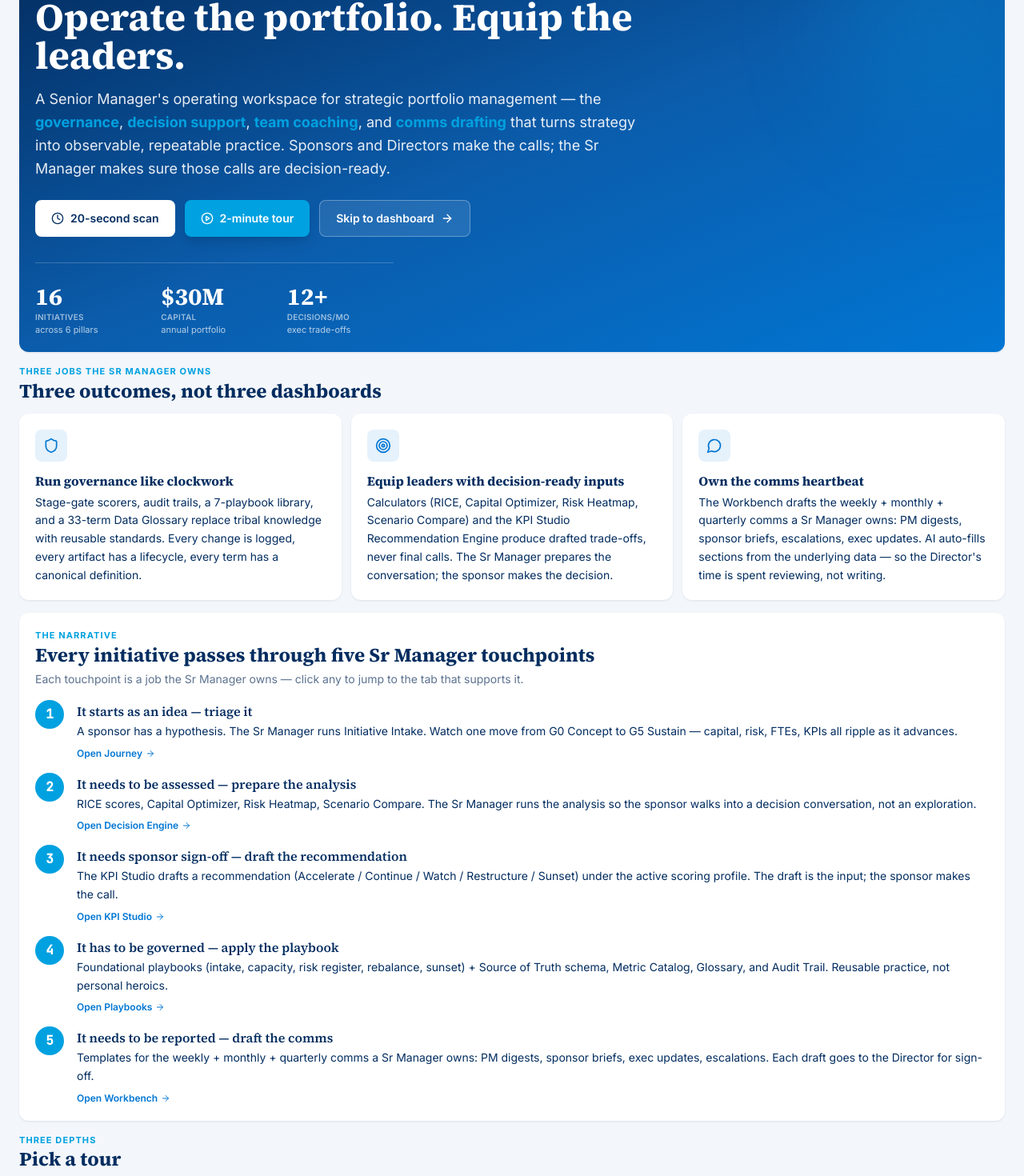
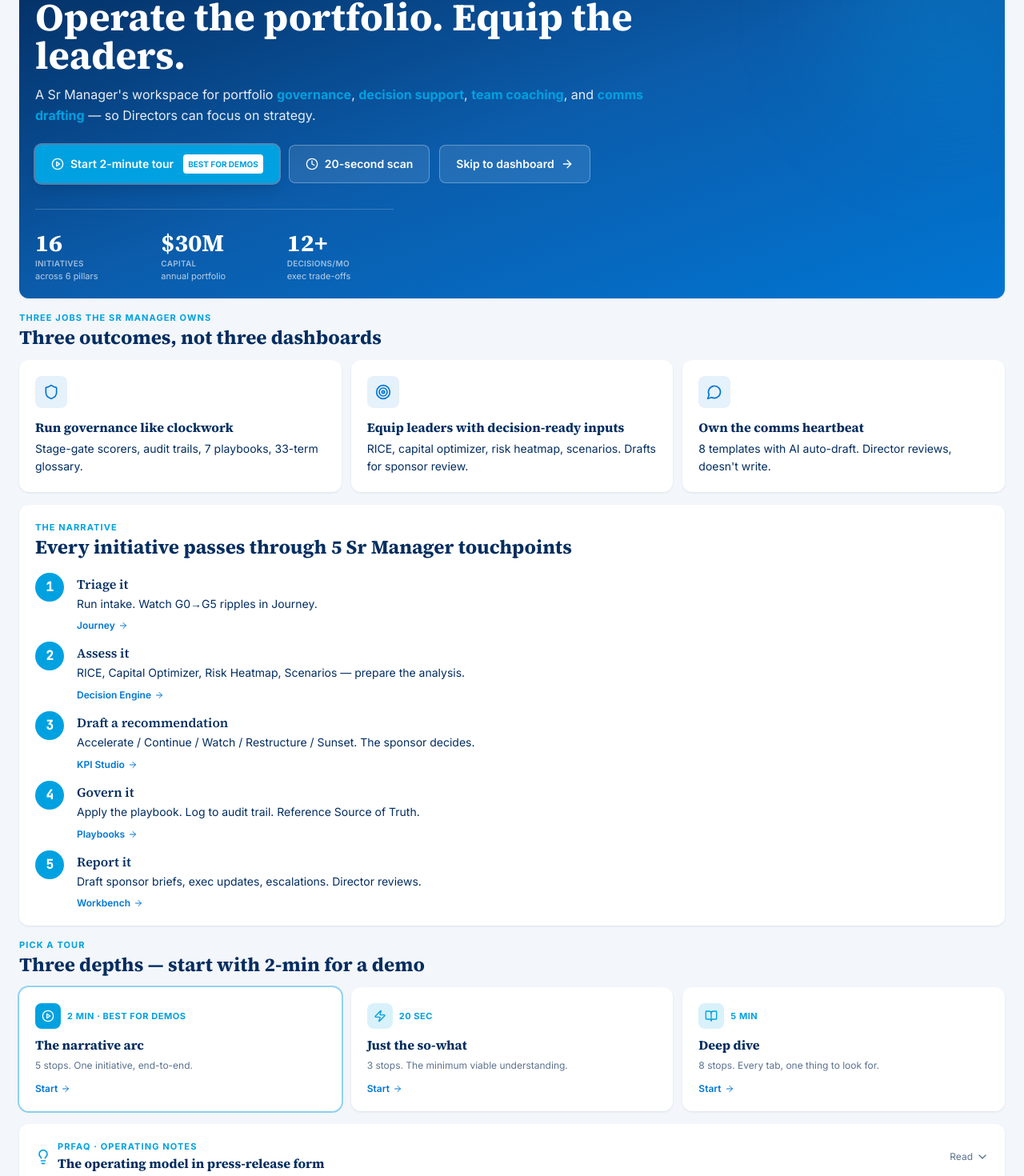
Before and after one commit to saurabhj1986/portfolioiq-demo, a React (Vite) app: page / in a window 1280 px wide. Shown: the part 248-1718 px from the top of the page at 80% size. Built offline with nearby package versions, Linux system fonts and the light colour scheme.

Commit message:
Aggressive trim for 5-min interview demo: Welcome hero/outcomes/narrative shorter; PRFAQ collapsed; 2-min tour featured as 'BEST FOR DEMOS'; tab headers tighter; Decision Engine framework explanations now collapsible

```diff
--- a/src/components/KPIStudio.jsx
+++ b/src/components/KPIStudio.jsx
@@ -309,9 +309,7 @@ export default function KPIStudio() {
           <Settings className="w-6 h-6 text-sflight flex-shrink-0 mt-0.5" />
           <div className="flex-1">
             <h2 className="text-lg font-serif font-bold">KPI Studio &amp; Recommendation Engine</h2>
-            <p className="text-sm text-white/80 mt-1 leading-relaxed">
-              Define which KPIs matter, weight them to reflect the moment, and let the engine <strong className="text-sflight">draft</strong> a recommendation for every initiative: Accelerate / Continue / Watch / Restructure / Sunset. Switch profiles to test the lens — Margin-First vs Innovation-First vs Trust-First — and see how the drafts shift. <em className="text-white/70">These are starting drafts for the sponsor conversation, not final decisions.</em>
-            </p>
+            <p className="text-sm text-white/80 mt-1">Pick a profile. Engine <strong className="text-sflight">drafts</strong> Accelerate / Continue / Watch / Restructure / Sunset for every initiative. <em className="text-white/70">Drafts for sponsor review — not final calls.</em></p>
           </div>
         </div>
       </div>
--- a/src/components/PortfolioJourney.jsx
+++ b/src/components/PortfolioJourney.jsx
@@ -271,12 +271,10 @@ export default function PortfolioJourney() {
           <Sparkles className="w-6 h-6 text-sflight flex-shrink-0 mt-1" />
           <div className="flex-1">
             <h2 className="text-lg font-serif font-bold">Portfolio Journey — End-to-End Lifecycle</h2>
-            <p className="text-sm text-white/80 mt-1 leading-relaxed">
-              Watch a single initiative move from inception (G0) to value realization (G5) — and see how every stage ripples across <strong>KPIs</strong>, <strong>Pillars</strong>, <strong>Risks</strong>, <strong>Capital</strong>, and <strong>Resources</strong>. Press Play, step manually, or click any stage on the timeline to jump.
-            </p>
+            <p className="text-sm text-white/80 mt-1">Watch one initiative move G0→G5. See how each stage ripples across <strong>KPIs · Pillars · Risks · Capital · Resources</strong>. Press Play.</p>
           </div>
         </div>
-        <div className="mt-3 pt-3 border-t border-white/10 flex items-baseline justify-between text-xs">
+        <div className="mt-3 pt-3 border-t border-white/10 flex items-baseline justify-between text-xs flex-wrap gap-2">
           <span className="text-white/60">Tracking: <span className="text-white font-semibold">{initiative.name}</span> ({initiative.id})</span>
           <span className="text-white/60">Pillar: <span className="text-white font-semibold">{pillar.name}</span> · Sponsor: <span className="text-white">{initiative.sponsor}</span></span>
         </div>
--- a/src/components/TeamCockpit.jsx
+++ b/src/components/TeamCockpit.jsx
@@ -190,9 +190,7 @@ export default function TeamCockpit() {
           <Users className="w-6 h-6 text-sflight flex-shrink-0 mt-0.5" />
           <div className="flex-1">
             <h2 className="text-lg font-serif font-bold">Team Cockpit — 4 Portfolio Managers</h2>
-            <p className="text-sm text-white/80 mt-1 leading-relaxed">
-              People-leadership view for the Sr Manager role (4 direct reports per JR337298). AI surfaces coaching opportunities, drafts weekly briefs for 1:1 prep, and automates the routine notifications that usually slip. Designed for the actual reality of the team — including <strong className="text-sflight">Marcus's parental leave starting June 17</strong>, which is the hiring driver per Kathrin's screening notes.
-            </p>
+            <p className="text-sm text-white/80 mt-1">AI surfaces coaching opportunities, drafts weekly 1:1 prep, automates routine notifications. Includes leave-coverage detection.</p>
           </div>
           <div className="text-right flex-shrink-0">
             <div className="text-xs text-white/60">Urgent items</div>
--- a/src/components/Welcome.jsx
+++ b/src/components/Welcome.jsx
@@ -78,15 +78,15 @@ function NarrativeStep({ num, tab, navigateTo, title, description, cta }) {
   );
 }
 
-function TourCard({ duration, title, description, onClick, icon: Icon, active }) {
+function TourCard({ duration, title, description, onClick, icon: Icon, active, featured }) {
   return (
     <button
       onClick={onClick}
-      className={`card card-hover text-left flex flex-col items-start group transition-all ${active ? 'ring-2 ring-sflight bg-sflight/5' : ''}`}
+      className={`card card-hover text-left flex flex-col items-start group transition-all ${active ? 'ring-2 ring-sflight bg-sflight/5' : featured ? 'ring-2 ring-sflight/40' : ''}`}
     >
       <div className="flex items-center gap-2 mb-2">
-        <div className={`w-8 h-8 rounded-lg grid place-items-center ${active ? 'bg-sflight text-white' : 'bg-sflight/15'}`}>
-          <Icon className={`w-4 h-4 ${active ? 'text-white' : 'text-sflight'}`} />
+        <div className={`w-8 h-8 rounded-lg grid place-items-center ${active || featured ? 'bg-sflight text-white' : 'bg-sflight/15'}`}>
+          <Icon className={`w-4 h-4 ${active || featured ? 'text-white' : 'text-sflight'}`} />
         </div>
         <span className="text-[11px] uppercase tracking-wider text-sflight font-bold">{duration}</span>
       </div>
@@ -205,6 +205,7 @@ function PRFAQ({ faqOpen, setFaqOpen }) {
 // =================== MAIN ===================
 export default function Welcome({ navigateTo, activeTour, tourStep, onStartTour, onCloseTour, onGoToStep }) {
   const [faqOpen, setFaqOpen] = useState(null);
+  const [prfaqOpen, setPrfaqOpen] = useState(false);
   const tourRef = useRef(null);
 
   // When a tour starts, scroll the panel into view (works whether triggered from
@@ -226,15 +227,16 @@ export default function Welcome({ navigateTo, activeTour, tourStep, onStartTour,
             <span className="text-[11px] uppercase tracking-widest text-sflight font-bold">PortfolioIQ</span>
           </div>
           <h1 className="text-4xl md:text-5xl font-serif font-bold leading-[1.05]">Operate the portfolio. Equip the leaders.</h1>
-          <p className="text-lg text-white/90 mt-4 leading-relaxed">
-            A Senior Manager's operating workspace for strategic portfolio management — the <strong className="text-sflight">governance</strong>, <strong className="text-sflight">decision support</strong>, <strong className="text-sflight">team coaching</strong>, and <strong className="text-sflight">comms drafting</strong> that turns strategy into observable, repeatable practice. Sponsors and Directors make the calls; the Sr Manager makes sure those calls are decision-ready.
+          <p className="text-base text-white/90 mt-3 leading-relaxed">
+            A Sr Manager's workspace for portfolio <strong className="text-sflight">governance</strong>, <strong className="text-sflight">decision support</strong>, <strong className="text-sflight">team coaching</strong>, and <strong className="text-sflight">comms drafting</strong> — so Directors can focus on strategy.
           </p>
           <div className="flex flex-wrap gap-3 mt-6">
-            <button onClick={() => onStartTour('20s')} className="bg-white text-sfnavy rounded-lg px-5 py-3 font-semibold hover:bg-white/90 transition flex items-center gap-2 text-sm">
+            <button onClick={() => onStartTour('2m')} className="bg-sflight text-white rounded-lg px-5 py-3 font-semibold hover:bg-sfblue transition flex items-center gap-2 text-sm shadow-lg ring-2 ring-white/30">
+              <PlayCircle className="w-4 h-4" /> Start 2-minute tour
+              <span className="text-[10px] bg-white text-sflight rounded px-1.5 py-0.5 font-bold ml-1">BEST FOR DEMOS</span>
+            </button>
+            <button onClick={() => onStartTour('20s')} className="bg-white/10 text-white border border-white/30 rounded-lg px-5 py-3 font-semibold hover:bg-white/20 transition flex items-center gap-2 text-sm">
               <Clock className="w-4 h-4" /> 20-second scan
-            </button>
-            <button onClick={() => onStartTour('2m')} className="bg-sflight text-white rounded-lg px-5 py-3 font-semibold hover:bg-sfblue transition flex items-center gap-2 text-sm shadow-lg">
-              <PlayCircle className="w-4 h-4" /> 2-minute tour
             </button>
             <button onClick={() => navigateTo('dashboard')} className="bg-white/10 text-white border border-white/30 rounded-lg px-5 py-3 font-semibold hover:bg-white/20 transition flex items-center gap-2 text-sm">
               Skip to dashboard <ArrowRight className="w-4 h-4" />
@@ -255,50 +257,37 @@ export default function Welcome({ navigateTo, activeTour, tourStep, onStartTour,
           <h2 className="text-2xl font-serif font-bold text-sfnavy">Three outcomes, not three dashboards</h2>
         </div>
         <div className="grid grid-cols-1 md:grid-cols-3 gap-3">
-          <OutcomeCard
-            icon={Shield}
-            title="Run governance like clockwork"
-            description="Stage-gate scorers, audit trails, a 7-playbook library, and a 33-term Data Glossary replace tribal knowledge with reusable standards. Every change is logged, every artifact has a lifecycle, every term has a canonical definition."
-          />
-          <OutcomeCard
-            icon={Target}
-            title="Equip leaders with decision-ready inputs"
-            description="Calculators (RICE, Capital Optimizer, Risk Heatmap, Scenario Compare) and the KPI Studio Recommendation Engine produce drafted trade-offs, never final calls. The Sr Manager prepares the conversation; the sponsor makes the decision."
-          />
-          <OutcomeCard
-            icon={MessageCircle}
-            title="Own the comms heartbeat"
-            description="The Workbench drafts the weekly + monthly + quarterly comms a Sr Manager owns: PM digests, sponsor briefs, escalations, exec updates. AI auto-fills sections from the underlying data — so the Director's time is spent reviewing, not writing."
-          />
+          <OutcomeCard icon={Shield}         title="Run governance like clockwork"           description="Stage-gate scorers, audit trails, 7 playbooks, 33-term glossary." />
+          <OutcomeCard icon={Target}         title="Equip leaders with decision-ready inputs" description="RICE, capital optimizer, risk heatmap, scenarios. Drafts for sponsor review." />
+          <OutcomeCard icon={MessageCircle}  title="Own the comms heartbeat"                  description="8 templates with AI auto-draft. Director reviews, doesn't write." />
         </div>
       </section>
 
-      {/* THE NARRATIVE ARC — initiative as a story */}
+      {/* THE NARRATIVE ARC — initiative as a story (one line per step) */}
       <section className="card">
         <div className="mb-4">
           <div className="text-[11px] uppercase tracking-widest text-sflight font-bold">The narrative</div>
-          <h2 className="text-2xl font-serif font-bold text-sfnavy">Every initiative passes through five Sr Manager touchpoints</h2>
-          <p className="text-sm text-sfmuted mt-1">Each touchpoint is a job the Sr Manager owns — click any to jump to the tab that supports it.</p>
+          <h2 className="text-2xl font-serif font-bold text-sfnavy">Every initiative passes through 5 Sr Manager touchpoints</h2>
         </div>
-        <div className="space-y-4">
-          <NarrativeStep num={1} tab="journey"   navigateTo={navigateTo} title="It starts as an idea — triage it" description="A sponsor has a hypothesis. The Sr Manager runs Initiative Intake. Watch one move from G0 Concept to G5 Sustain — capital, risk, FTEs, KPIs all ripple as it advances." cta="Open Journey" />
-          <NarrativeStep num={2} tab="decision"  navigateTo={navigateTo} title="It needs to be assessed — prepare the analysis" description="RICE scores, Capital Optimizer, Risk Heatmap, Scenario Compare. The Sr Manager runs the analysis so the sponsor walks into a decision conversation, not an exploration." cta="Open Decision Engine" />
-          <NarrativeStep num={3} tab="kpi"       navigateTo={navigateTo} title="It needs sponsor sign-off — draft the recommendation" description="The KPI Studio drafts a recommendation (Accelerate / Continue / Watch / Restructure / Sunset) under the active scoring profile. The draft is the input; the sponsor makes the call." cta="Open KPI Studio" />
-          <NarrativeStep num={4} tab="playbooks" navigateTo={navigateTo} title="It has to be governed — apply the playbook" description="Foundational playbooks (intake, capacity, risk register, rebalance, sunset) + Source of Truth schema, Metric Catalog, Glossary, and Audit Trail. Reusable practice, not personal heroics." cta="Open Playbooks" />
-          <NarrativeStep num={5} tab="workbench" navigateTo={navigateTo} title="It needs to be reported — draft the comms" description="Templates for the weekly + monthly + quarterly comms a Sr Manager owns: PM digests, sponsor briefs, exec updates, escalations. Each draft goes to the Director for sign-off." cta="Open Workbench" />
+        <div className="space-y-3">
+          <NarrativeStep num={1} tab="journey"   navigateTo={navigateTo} title="Triage it"            description="Run intake. Watch G0→G5 ripples in Journey." cta="Journey" />
+          <NarrativeStep num={2} tab="decision"  navigateTo={navigateTo} title="Assess it"            description="RICE, Capital Optimizer, Risk Heatmap, Scenarios — prepare the analysis." cta="Decision Engine" />
+          <NarrativeStep num={3} tab="kpi"       navigateTo={navigateTo} title="Draft a recommendation" description="Accelerate / Continue / Watch / Restructure / Sunset. The sponsor decides." cta="KPI Studio" />
+          <NarrativeStep num={4} tab="playbooks" navigateTo={navigateTo} title="Govern it"            description="Apply the playbook. Log to audit trail. Reference Source of Truth." cta="Playbooks" />
+          <NarrativeStep num={5} tab="workbench" navigateTo={navigateTo} title="Report it"            description="Draft sponsor briefs, exec updates, escalations. Director reviews." cta="Workbench" />
         </div>
       </section>
 
-      {/* TOUR SELECTOR */}
+      {/* TOUR SELECTOR — 2-min is featured */}
       <section>
         <div className="mb-3">
-          <div className="text-[11px] uppercase tracking-widest text-sflight font-bold">Three depths</div>
-          <h2 className="text-2xl font-serif font-bold text-sfnavy">Pick a tour</h2>
+          <div className="text-[11px] uppercase tracking-widest text-sflight font-bold">Pick a tour</div>
+          <h2 className="text-2xl font-serif font-bold text-sfnavy">Three depths — start with 2-min for a demo</h2>
         </div>
         <div className="grid grid-cols-1 md:grid-cols-3 gap-3">
-          <TourCard duration="20 seconds" title="Just the so-what" description="3 stops. The minimum viable understanding for someone with no time." icon={Zap} onClick={() => onStartTour('20s')} active={activeTour === '20s'} />
-          <TourCard duration="2 minutes"   title="The narrative arc" description="5 stops. One initiative, end-to-end. Why each engine exists." icon={PlayCircle} onClick={() => onStartTour('2m')} active={activeTour === '2m'} />
-          <TourCard duration="5 minutes"   title="Deep dive"        description="8 stops. Every tab with one specific thing to look for." icon={BookOpen} onClick={() => onStartTour('5m')} active={activeTour === '5m'} />
+          <TourCard duration="2 min · BEST FOR DEMOS" title="The narrative arc"  description="5 stops. One initiative, end-to-end."             icon={PlayCircle} onClick={() => onStartTour('2m')}  active={activeTour === '2m'} featured />
+          <TourCard duration="20 sec"                title="Just the so-what"   description="3 stops. The minimum viable understanding."      icon={Zap}        onClick={() => onStartTour('20s')} active={activeTour === '20s'} />
+          <TourCard duration="5 min"                 title="Deep dive"          description="8 stops. Every tab, one thing to look for."     icon={BookOpen}   onClick={() => onStartTour('5m')}  active={activeTour === '5m'} />
         </div>
       </section>
 
@@ -307,16 +296,21 @@ export default function Welcome({ navigateTo, activeTour, tourStep, onStartTour,
         {activeTour && <TourPanel tourId={activeTour} tourStep={tourStep} onGoToStep={onGoToStep} onClose={onCloseTour} />}
       </div>
 
-      {/* PRFAQ */}
+      {/* PRFAQ — collapsed by default; expand only if the viewer wants depth */}
       <section className="card">
-        <div className="flex items-center gap-2 mb-3">
-          <Lightbulb className="w-5 h-5 text-sflight" />
-          <div>
-            <div className="text-[11px] uppercase tracking-widest text-sflight font-bold">PRFAQ</div>
-            <h2 className="text-xl font-serif font-bold text-sfnavy">The operating model in PRFAQ form</h2>
+        <button onClick={() => setPrfaqOpen(o => !o)} className="w-full flex items-center gap-2 text-left">
+          <Lightbulb className="w-5 h-5 text-sflight flex-shrink-0" />
+          <div className="flex-1">
+            <div className="text-[11px] uppercase tracking-widest text-sflight font-bold">PRFAQ · operating notes</div>
+            <h2 className="text-base font-serif font-bold text-sfnavy">The operating model in press-release form</h2>
           </div>
-        </div>
-        <PRFAQ faqOpen={faqOpen} setFaqOpen={setFaqOpen} />
+          <span className="text-xs text-sfmuted flex items-center gap-1">{prfaqOpen ? 'Hide' : 'Read'} <ChevronDown className={`w-4 h-4 transition-transform ${prfaqOpen ? 'rotate-180' : ''}`} /></span>
+        </button>
+        {prfaqOpen && (
+          <div className="mt-4">
+            <PRFAQ faqOpen={faqOpen} setFaqOpen={setFaqOpen} />
+          </div>
+        )}
       </section>
 
       {/* WHAT'S ON EACH TAB */}
--- a/src/components/Workbench.jsx
+++ b/src/components/Workbench.jsx
@@ -397,9 +397,7 @@ function Header() {
         <PenSquare className="w-6 h-6 text-sflight flex-shrink-0 mt-0.5" />
         <div>
           <h2 className="text-lg font-serif font-bold">Sr Manager Workbench</h2>
-          <p className="text-sm text-white/80 mt-1 leading-relaxed">
-            Where the Sr Manager <strong className="text-sflight">drafts</strong> portfolio-level messaging for the Director's review. Pre-structured templates for the weekly + monthly + quarterly comms the role owns: exec updates, sponsor briefs, escalations, launches, PM digests. AI auto-drafts pull live numbers from Dashboard, Decision Engine, and Process Health — so the Director's time is spent reviewing, not writing.
-          </p>
+          <p className="text-sm text-white/80 mt-1">Where the Sr Manager <strong className="text-sflight">drafts</strong> comms for Director review. 8 templates: exec updates, sponsor briefs, escalations, launches, PM digests. AI auto-fills from PortfolioIQ data.</p>
         </div>
       </div>
     </div>
```
Also changed, not shown: src/components/DataModel.jsx (+5 -7 lines), src/components/DecisionEngine.jsx (+11 -5 lines), src/components/Playbooks.jsx (+2 -7 lines).
